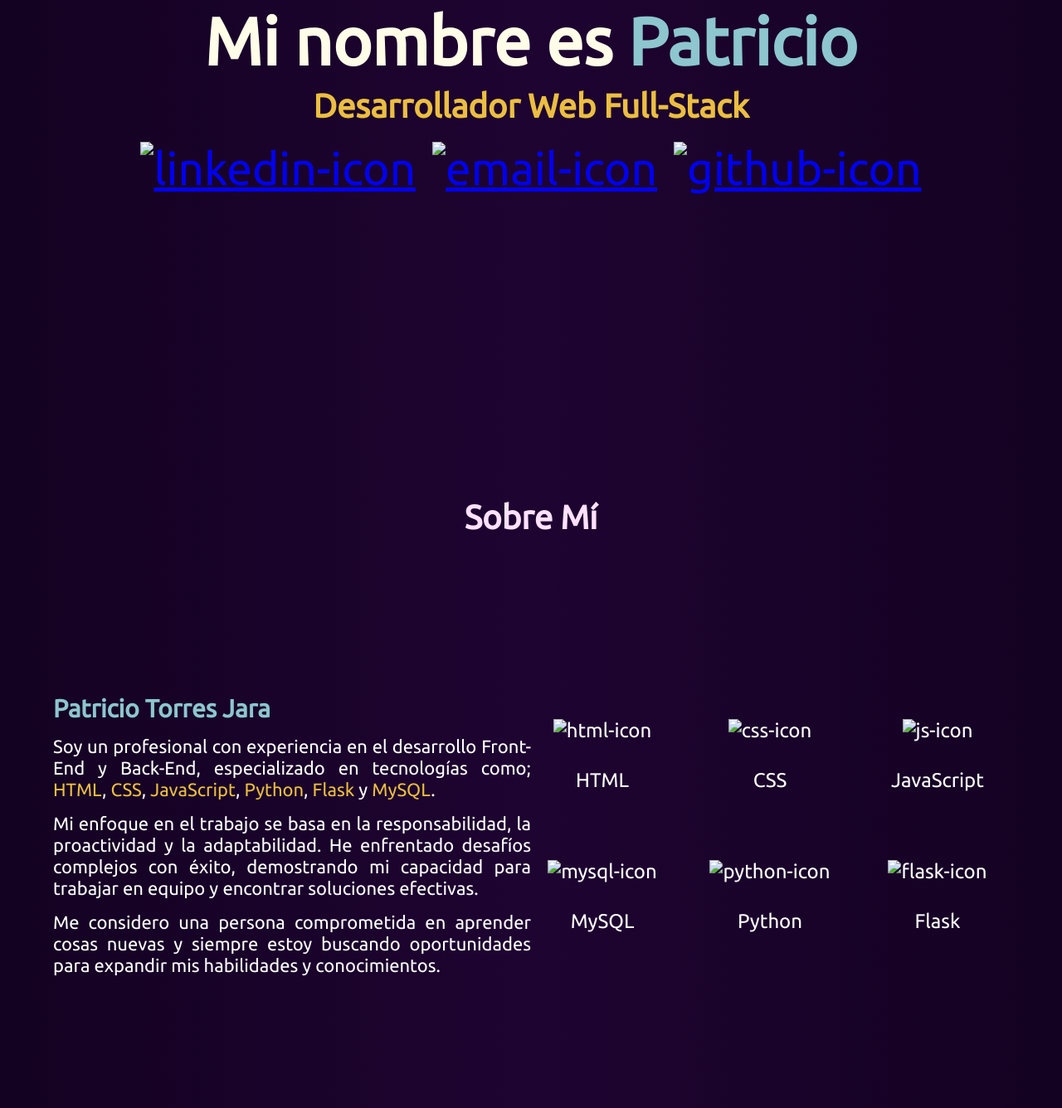
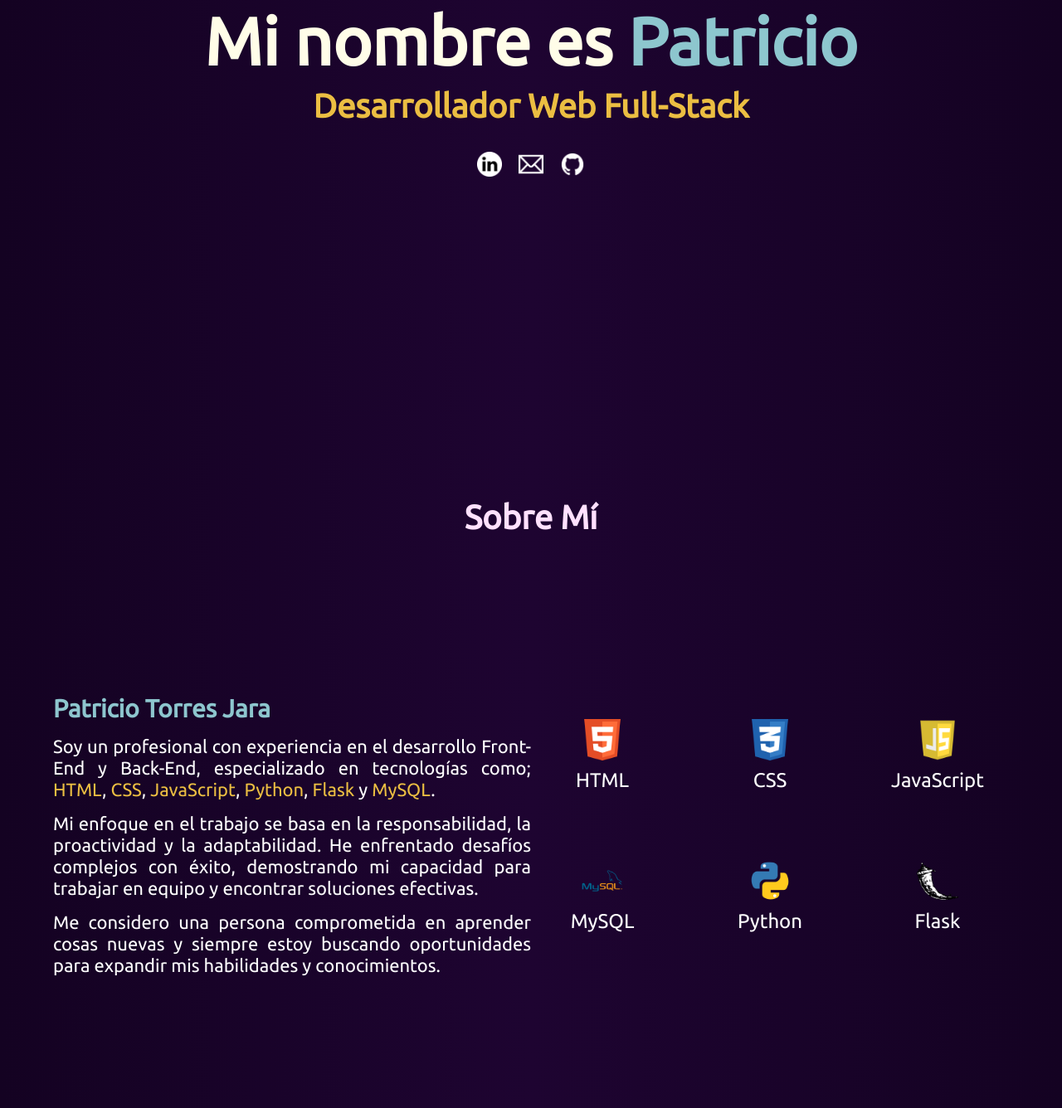
Before and after one commit to LFourOne/Portfolio, a plain HTML site: page index.html in a window 1280 px wide. Shown: the part 364-1700 px from the top of the page at 83% size. Drawn offline with Linux system fonts and the light colour scheme; the site is published under a folder, as on GitHub Pages, so addresses that start at the root find nothing.

Commit message:
Cambios en rutas de js e img

```diff
--- a/index.html
+++ b/index.html
@@ -20,9 +20,9 @@
             <a href="#contact" class="nav-elements">Contacto</a>
         </div>
         <div class="inputs">
-            <img src="/img/chile.png" alt="chile-flag" class="flags">
+            <img src="img/chile.png" alt="chile-flag" class="flags">
             <input type="checkbox" class="check">
-            <img src="/img/uk.png" alt="uk-flag" class="flags">
+            <img src="img/uk.png" alt="uk-flag" class="flags">
         </div>
     </nav>
     <main>
@@ -31,9 +31,9 @@
             <div> <h2 id="myname">Mi nombre es <span id="pato">Patricio</span></h2> </div>
             <div> <h3 id="developer">Desarrollador Web Full-Stack</h3> </div>
             <div class="social-ancords">
-                <a href="https://www.linkedin.com/in/patricio-torres-jara-4b89b928b" target="_blank"><img class="social-icon" src="/img/linkedinw.png" alt="linkedin-icon"></a>
-                <a href="#contact"><img class="social-icon" src="/img/emailw.png" alt="email-icon"></a>
-                <a href="https://github.com/LFourOne" target="_blank"><img class="social-icon" src="/img/githubw.png" alt="github-icon"></a>
+                <a href="https://www.linkedin.com/in/patricio-torres-jara-4b89b928b" target="_blank"><img class="social-icon" src="img/linkedinw.png" alt="linkedin-icon"></a>
+                <a href="#contact"><img class="social-icon" src="img/emailw.png" alt="email-icon"></a>
+                <a href="https://github.com/LFourOne" target="_blank"><img class="social-icon" src="img/githubw.png" alt="github-icon"></a>
             </div>
         </section>
         <section class="about-content" id="about-section">
@@ -54,27 +54,27 @@
                 </div>
                 <div class="aboutme-skills">
                     <div class="skill-card">
-                        <img class="icon" src="/img/html.png" alt="html-icon">
+                        <img class="icon" src="img/html.png" alt="html-icon">
                         <div><span> HTML </span></div>
                     </div>
                     <div class="skill-card">
-                        <img class="icon" src="/img/css.png" alt="css-icon">
+                        <img class="icon" src="img/css.png" alt="css-icon">
                         <div><span> CSS </span></div>
                     </div>
                     <div class="skill-card">
-                        <img class="icon" src="/img/js.png" alt="js-icon">
+                        <img class="icon" src="img/js.png" alt="js-icon">
                         <div><span> JavaScript </span></div>
                     </div>
                     <div class="skill-card">
-                        <img class="icon" src="/img/mysql.png" alt="mysql-icon">
+                        <img class="icon" src="img/mysql.png" alt="mysql-icon">
                         <div><span> MySQL </span></div>
                     </div>
                     <div class="skill-card">
-                        <img class="icon" src="/img/python.png" alt="python-icon">
+                        <img class="icon" src="img/python.png" alt="python-icon">
                         <div><span> Python </span></div>
                     </div>
                     <div class="skill-card">
-                        <img class="icon" src="/img/flask.png" alt="flask-icon">
+                        <img class="icon" src="img/flask.png" alt="flask-icon">
                         <div><span> Flask </span></div>
                     </div>
                 </div>
@@ -84,7 +84,7 @@
             <h2 class="section-title">Proyectos</h2>
             <div class="cards-container">
                 <div class="project-card">
-                    <img class="photo-card" src="/img/gymmeet2.png" alt="GymMeet">
+                    <img class="photo-card" src="img/gymmeet2.png" alt="GymMeet">
                     <h3>GymMeet</h3>
                     <p class="parraph-card">Aplicación web que conecta usuarios interesados en el mundo fitness junto con coachs que deseen ofrecer sus servicios al público.</p>
                 </div>
--- a/js/scripts.js
+++ b/js/scripts.js
@@ -4,9 +4,9 @@ check.addEventListener('click', language);
 function language() {
     let id=check.checked;
     if (id==true){
-        location.href = "/index_en.html";
+        location.href = "index_en.html";
     }
     else{
-        location.href = "/index.html";
+        location.href = "index.html";
     }
 }
```
